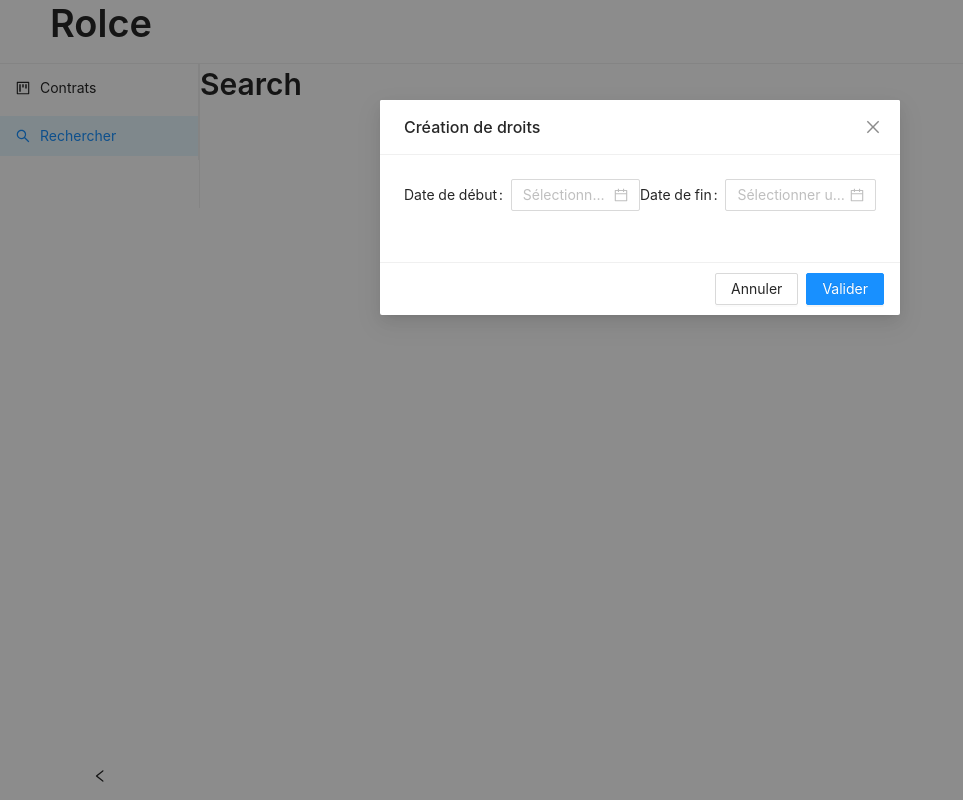
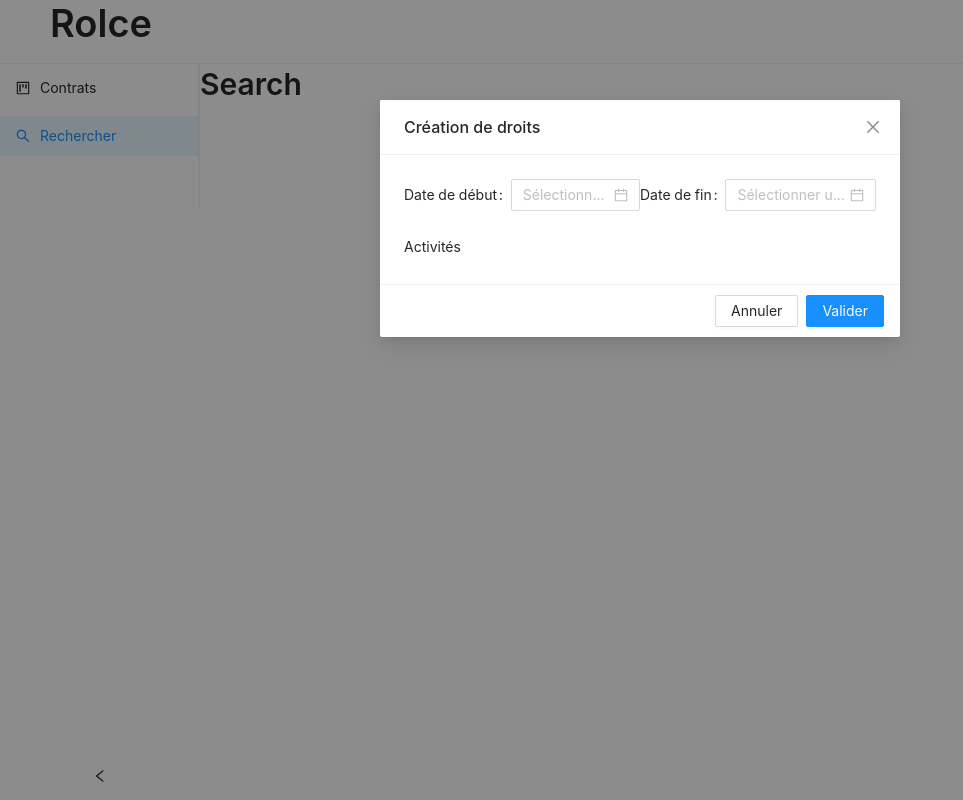
Before and after one commit to fabien-renaud/rolce-app, a React (Create React App) app: page /search in a window 1280 px wide. Shown: the whole page, without its empty margins (0-963 px from the left). Built offline with nearby package versions, Linux system fonts and the light colour scheme; no server answers.

Commit message:
RightForm with activities

```diff
--- a/src/features/natures/natureType.ts
+++ b/src/features/natures/natureType.ts
@@ -4,5 +4,5 @@ export type Nature = {
     id: string;
     label: string;
     parentId: string;
-    activity: Activity;
+    nature_activity: Activity;
 };
--- a/src/pages/Right/RightForm.tsx
+++ b/src/pages/Right/RightForm.tsx
@@ -7,11 +7,14 @@ import {useLanguages} from '../../features/languages';
 const {SHOW_PARENT} = TreeSelect;
 
 type DataTree = {
-    children: Territory[];
+    children: DataTree[];
     value: string;
-} & (Territory | Nature);
+};
 
-const createDataTree = (dataset: Territory[]) => {
+type TerritoryTree = DataTree & Partial<Territory>;
+type NatureTree = DataTree & Partial<Nature>;
+
+const createDataTree = (dataset: Territory[] | Nature[]) => {
     const hashTable = Object.create(null);
     dataset.forEach((aData) => {
         hashTable[aData.id] = {...aData, children: [], value: aData.id};
@@ -27,14 +30,15 @@ const createDataTree = (dataset: Territory[]) => {
 const RightForm = () => {
     const [form] = Form.useForm();
     const {territories, fetchTerritories} = useTerritories();
-    const [territoriesTree, setTerritoriesTree] = useState<DataTree[]>([]);
+    const [territoriesTree, setTerritoriesTree] = useState<TerritoryTree[]>([]);
     const {natures, fetchNatures} = useNatures();
-    const [naturesTree, setNaturesTree] = useState<DataTree[]>([]);
+    const [naturesTree, setNaturesTree] = useState<NatureTree[]>([]);
+    const [activities, setActivities] = useState<Set<string>>(new Set());
     const {fetching, languages, fetchLanguages} = useLanguages();
 
     useEffect(() => {
         fetchTerritories(undefined, undefined, ['id', 'code', 'label', 'parentId']);
-        fetchNatures(undefined, undefined, ['id', 'code', 'label', 'parentId']);
+        fetchNatures(undefined, undefined, ['id', 'code', 'label', 'parentId', 'nature_activity(id, label)']);
         fetchLanguages(0, 5, ['id', 'value'], [], [{key: 'value', value: 'asc'}]);
     }, []);
 
@@ -45,6 +49,9 @@ const RightForm = () => {
     useEffect(() => {
         setNaturesTree(createDataTree(natures));
     }, [natures]);
+
+    const handleOnChangeNaturesTree = (naturesId: string[]) =>
+        setActivities(new Set<string>(natures.filter((nature) => naturesId.includes(nature.id)).map(({nature_activity: {label}}) => label)));
 
     const handleOnLanguageSearch = (value: string) => {
         fetchLanguages(0, 5, ['id', 'value'], [{key: 'value', value: `like.*${value}*`}], [{key: 'value', value: 'asc'}]);
@@ -79,6 +86,14 @@ const RightForm = () => {
                     ) : null}
                 </Col>
             </Row>
+            <Row key="Activity">
+                <Col span={12} key="ActivityLabel">
+                    Activités
+                </Col>
+                <Col span={12} key="Activity">
+                    {[...activities].reduce((acc, curr) => `${acc} ${curr} / `, '').slice(0, -3)}
+                </Col>
+            </Row>
             <Row key="Natures">
                 <Col span={24} key="NaturesSelection">
                     {naturesTree.length ? (
@@ -90,6 +105,7 @@ const RightForm = () => {
                             placeholder="Rechercher un mode d'exploitation"
                             showCheckedStrategy={SHOW_PARENT}
                             style={{width: '100%'}}
+                            onChange={handleOnChangeNaturesTree}
                         />
                     ) : null}
                 </Col>
```
